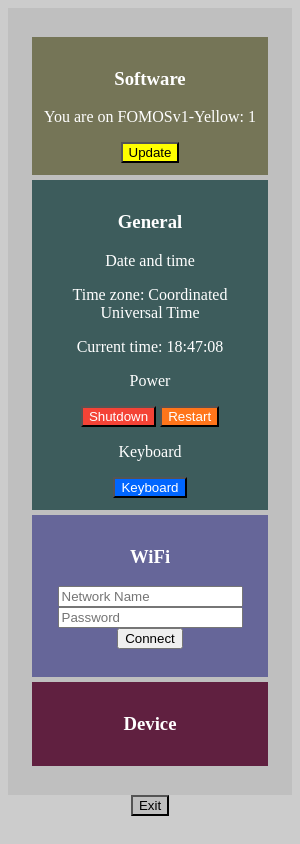
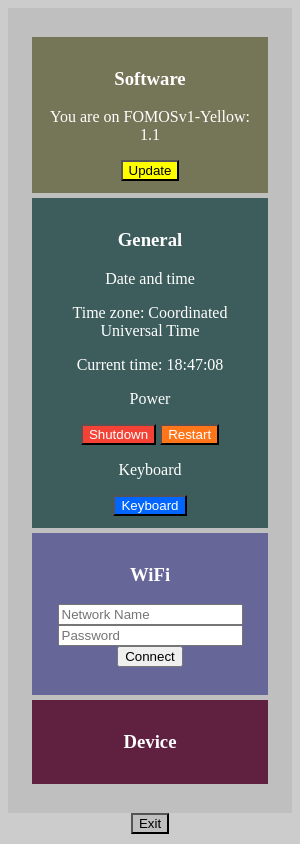
Before and after one commit to NathanMcMillan54/FOMOSv1-Yellow, an Electron app: page htmlUi/settings.html in a window 300 px wide. Drawn offline with Linux system fonts and the light colour scheme; no server answers.

Commit message:
Update .gitignore, update htmlUi/settings.html.

```diff
--- a/htmlUi/settings.html
+++ b/htmlUi/settings.html
@@ -20,7 +20,7 @@
 <div class="software">
     <h3>Software</h3>
 
-        <p>You are on FOMOSv1-Yellow: 1</p>
+        <p>You are on FOMOSv1-Yellow: 1.1</p>
         <button class="update" type="button" onclick="update()">Update</button>
 </div>
 
```
Also changed, not shown: 1 other file.
